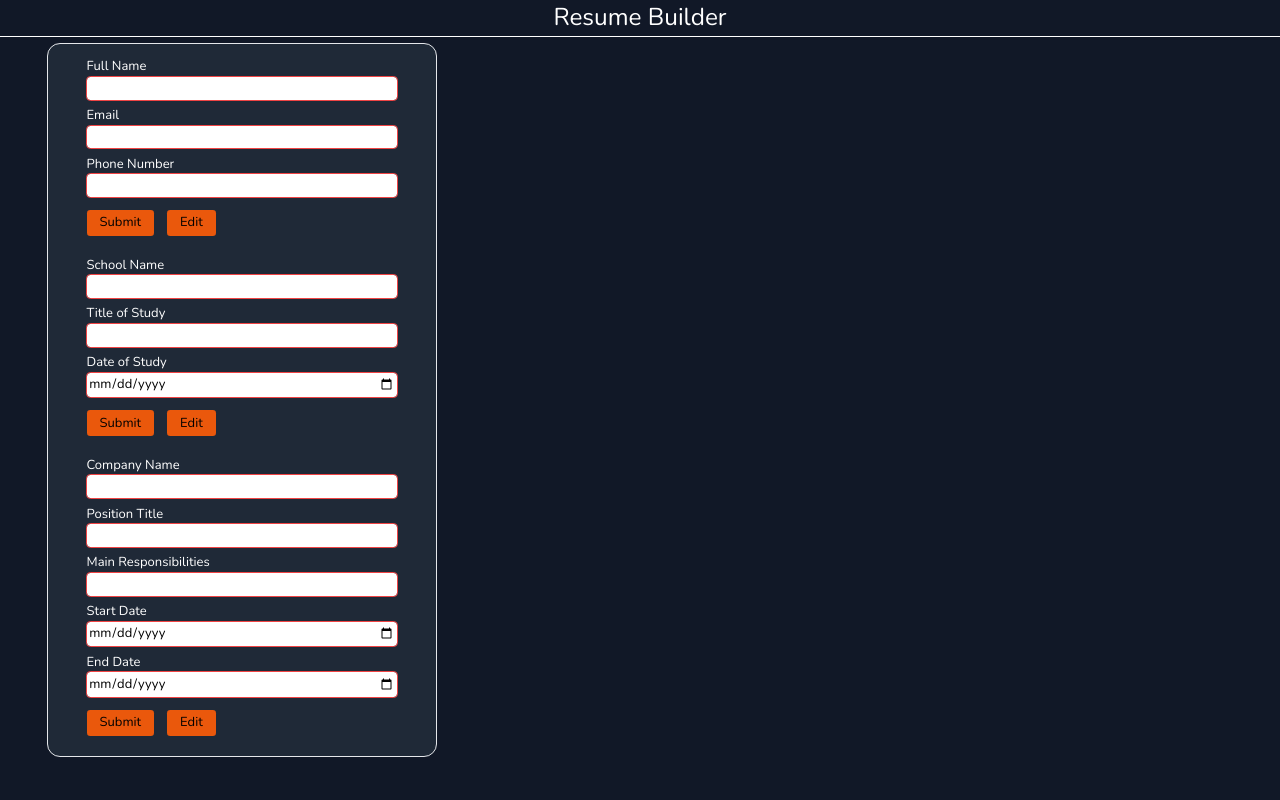
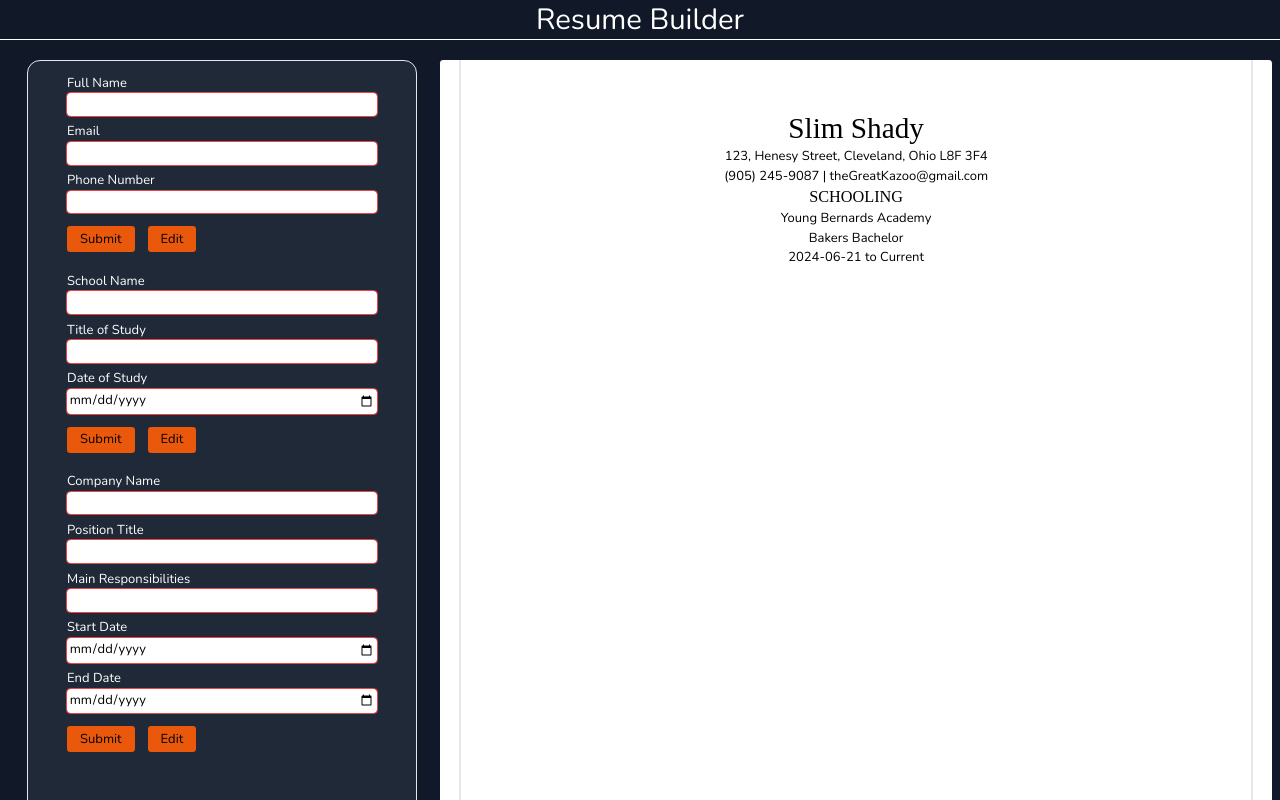
Before and after one commit to BlueVelocity/resume-generator, a React (Vite) app: page / in a window 1280 px wide. Shown: the top 800 px of the page. Built offline with nearby package versions, Linux system fonts and the light colour scheme.

Commit message:
Display start of resume template

```diff
--- a/src/App.jsx
+++ b/src/App.jsx
@@ -1,9 +1,11 @@
 import UserInput from "./components/UserInput.jsx";
+import ResumeDisplay from "./components/ResumeDisplay.jsx";
 
 export default function App() {
   return (
     <main className="flex-1 grid grid-cols-main gap-1 max-w-screen-2xl">
       <UserInput />
+      <ResumeDisplay />
     </main>
   );
 }
--- a/src/components/Header.jsx
+++ b/src/components/Header.jsx
@@ -1,7 +1,7 @@
 export default function Header() {
   return (
-    <nav className="flex justify-center items-center w-full py-1 mb-2 text-center border-white border-b border-solid">
-      <span className="flex-1 text-white text-3xl">Resume Builder</span>
+    <nav className="flex justify-center items-center w-full py-1 mb-6 text-center border-white border-b border-solid">
+      <span className="flex-1 text-white text-4xl">Resume Builder</span>
     </nav>
   );
 }
--- a/src/components/Resume.jsx
+++ b/src/components/Resume.jsx
@@ -0,0 +1,22 @@
+export default function () {
+  return (
+    <div className="flex-1 flex flex-col justify-start text-center max-w-[210mm] min-w-[210mm] min-h-[266mm] bg-grey text-black border-x-2">
+      <p className="align-self-center text-4xl font-special text-bold pt-16">
+        Slim Shady
+      </p>
+      <p className="align-self-center pt-1">
+        123, Henesy Street, Cleveland, Ohio L8F 3F4
+      </p>
+      <p className="justify-self-end">
+        (905) 245-9087 | theGreatKazoo@gmail.com
+      </p>
+
+      <div>
+        <p className="font-special text-xl align-start">SCHOOLING</p>
+        <p>Young Bernards Academy</p>
+        <p>Bakers Bachelor</p>
+        <p>2024-06-21 to Current</p>
+      </div>
+    </div>
+  );
+}
--- a/src/components/ResumeDisplay.jsx
+++ b/src/components/ResumeDisplay.jsx
@@ -0,0 +1,9 @@
+import Resume from "./Resume.jsx";
+
+export default function ResumeDisplay() {
+  return (
+    <div className="w-full min-h-full bg-white mx-6 rounded flex justify-center">
+      <Resume />
+    </div>
+  );
+}
--- a/tailwind.config.js
+++ b/tailwind.config.js
@@ -12,6 +12,10 @@ export default {
       gridTemplateColumns: {
         main: "30rem minmax(210mm, 1fr)",
       },
+      fontFamily: {
+        main: ["Nunito", "Times New Roman", "sans-serif"],
+        special: ["Times New Roman", "Nunito", "sans-serif"],
+      },
     },
   },
   plugins: [],
```
